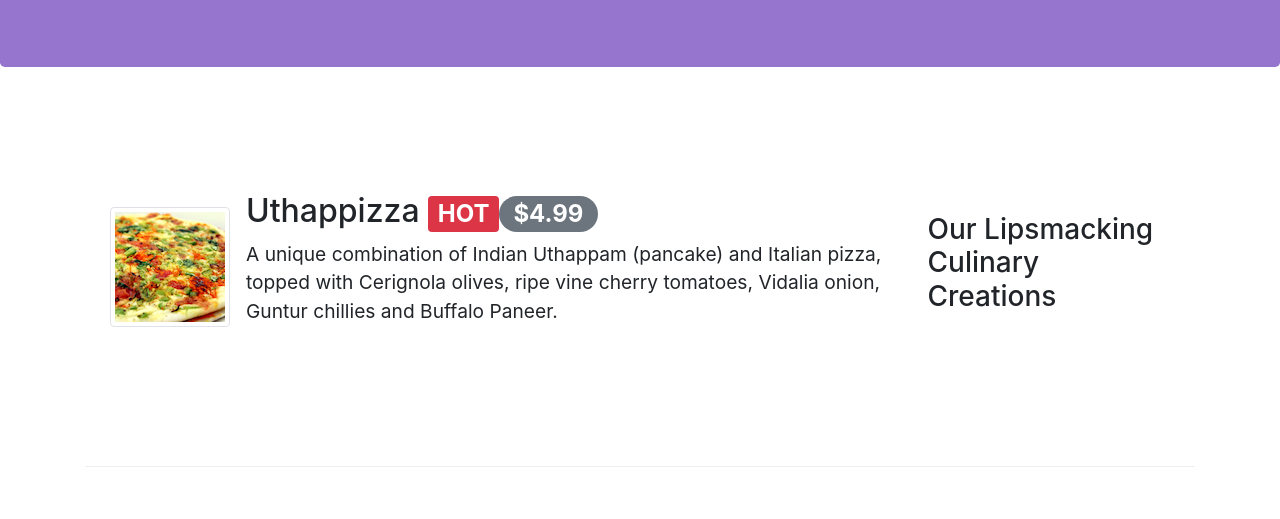
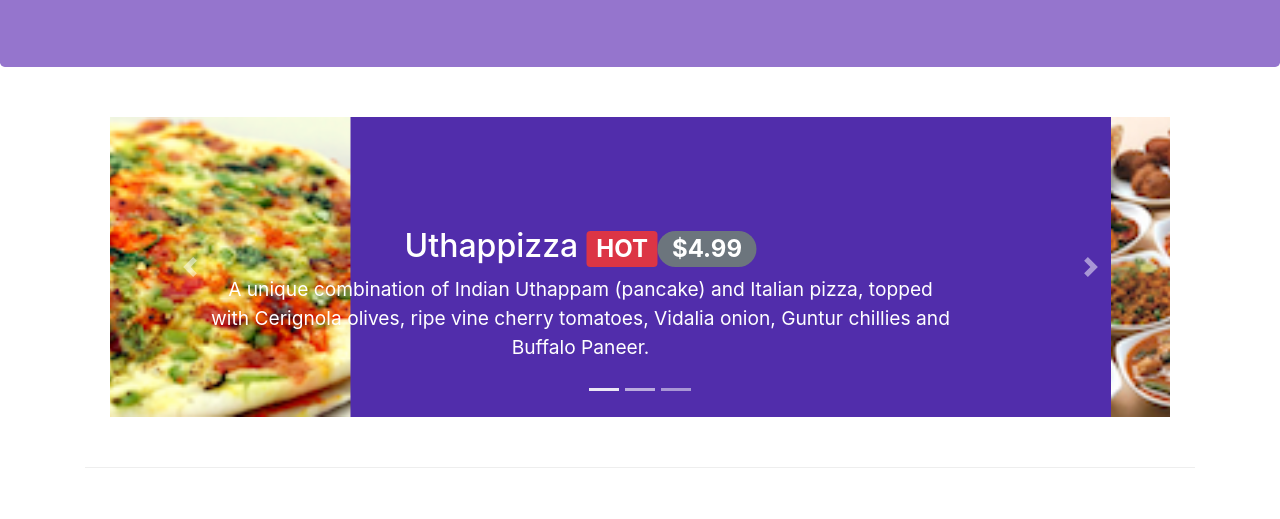
Before and after one commit to bc183/conFusion, a website: page index.html in a window 1280 px wide. Shown: the part 281-800 px from the top of the page. Drawn offline with nearby package versions, Linux system fonts and the light colour scheme.

Commit message:
carousel

```diff
--- a/css/styles.css
+++ b/css/styles.css
@@ -53,3 +53,18 @@ body {
 #login:hover {
     cursor: pointer;
 }
+
+.carousel {
+    background: #512Dab;
+}
+
+.carousel-item {
+    height: 300px;
+}
+
+.carousel-item img {
+    position: absolute;
+    top: 0;
+    left: 0;
+    min-height: 300px;
+}
--- a/index.html
+++ b/index.html
@@ -92,6 +92,49 @@
     </header>
 
     <div class="container">
+
+        <div class="row row-content">
+            <div class="col">
+                <div id="mycarousel" class="carousel slide" data-ride="carousel">
+                    <div class="carousel-inner" role="listbox">
+                        <div class="carousel-item active">
+                            <img class="d-block img-fluid" src="img/uthappizza.png">
+                            <div class="carousel-caption d-none d-md-block">
+                                <h2>Uthappizza <span class="badge badge-danger">HOT</span><span class="badge badge-pill badge-secondary">$4.99</span></h2>
+                                <p class="d-none d-sm-block">A unique combination of Indian Uthappam (pancake) and Italian pizza, topped with Cerignola olives, ripe vine cherry tomatoes, Vidalia onion, Guntur chillies and Buffalo Paneer.</p>
+                            </div>
+
+                        </div>
+                        <div class="carousel-item">
+                            <img class="d-block img-fluid" src="img/buffet.png">
+                            <div class="carousel-caption d-none d-md-block">
+                                <h2>Weekend Grand Buffet <span class="badge badge-danger">NEW</span></h2>
+                                <p class="d-none d-sm-block">Featuring mouthwatering combinations with a choice of five different salads, six enticing appetizers, six main entrees and five choicest desserts. Free flowing bubbly and soft drinks. All for just $19.99 per person </p>
+                            </div>
+                        </div>
+                        <div class="carousel-item">
+                            <img class="d-block img-fluid" src="img/alberto.png">
+                            <div class="carousel-caption d-none d-md-block">
+                                <h2>Alberto Somayya</h2>
+                                <h4>Executive Chef</h4>
+                                <p class="d-none d-sm-block">Award winning three-star Michelin chef with wide International experience having worked closely with whos-who in the culinary world, he specializes in creating mouthwatering Indo-Italian fusion experiences. </p>
+                            </div>
+                        </div>
+                    </div>
+                    <ol class="carousel-indicators">
+                        <li data-target="#mycarousel" data-slide-to="0" class="active"></li>
+                        <li data-target="#mycarousel" data-slide-to="1"></li>
+                        <li data-target="#mycarousel" data-slide-to="2"></li>
+                    </ol>
+                    <a class="carousel-control-prev" href="#mycarousel" role="button" data-slide="prev">
+                        <span class="carousel-control-prev-icon"></span>
+                    </a>
+                    <a class="carousel-control-next" href="#mycarousel" role="button" data-slide="next">
+                        <span class="carousel-control-next-icon"></span>
+                    </a>
+                </div>
+            </div>
+        </div>
         <div class="row row-content align-items-center">
             <div class="col-12 col-sm-4 order-sm-last col-md-3">
                 <h3>Our Lipsmacking Culinary Creations</h3>
```
